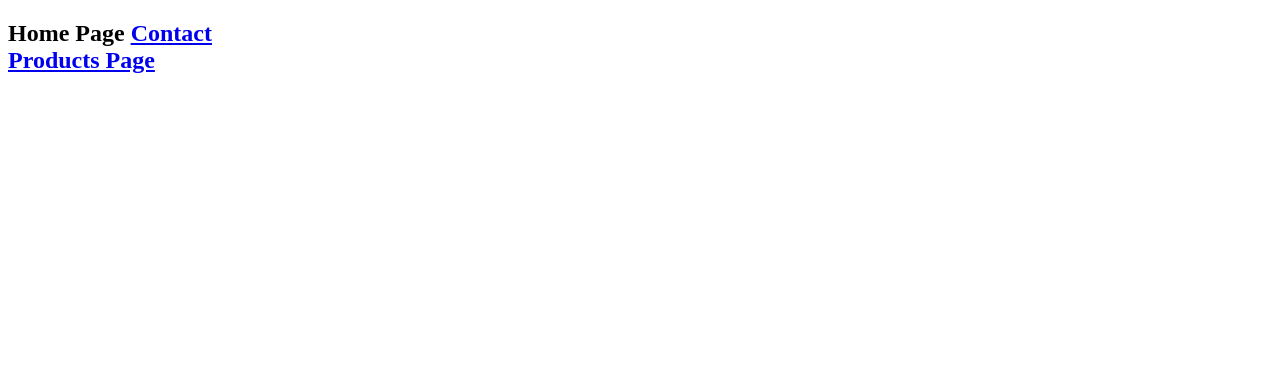
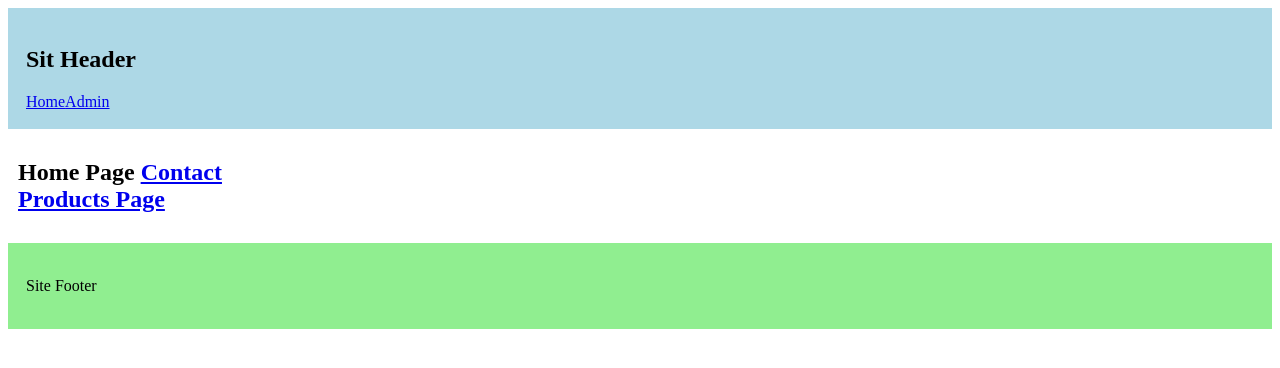
Before and after one commit to schalse/nuxt-project, a Nuxt app: page / in a window 1280 px wide. Shown: the top 368 px of the page. Built offline with nearby package versions, Linux system fonts and the light colour scheme.

Commit message:
default and custom layouts

```diff
--- a/app/app.vue
+++ b/app/app.vue
@@ -1,7 +1,9 @@
 <template>
   <div>
     <NuxtRouteAnnouncer />
-    <NuxtPage/>
+    <NuxtLayout>
+      <NuxtPage/>
+    </NuxtLayout>
   </div>
 </template>
 
--- /dev/null
+++ b/app/layouts/admin.vue
@@ -0,0 +1,12 @@
+<template>
+    <div>
+        <h2>Admin Dashboard</h2>
+        <nav>
+            <NuxtLink to="/admin">Dashboard</NuxtLink>
+            <NuxtLink to="/">Home</NuxtLink>
+        </nav>
+        <div style="margin-top: top 20px;">
+            <slot></slot>
+        </div>
+    </div>
+</template>
--- /dev/null
+++ b/app/layouts/default.vue
@@ -0,0 +1,15 @@
+<template>
+    <div>
+        <header style="background:lightblue; padding:18px ;">
+            <h2>Sit Header</h2>
+            <NuxtLink to="/">Home</NuxtLink>
+            <NuxtLink to="/admin">Admin</NuxtLink>
+        </header>
+        <main style="padding:10px">
+            <slot></slot>
+        </main>
+        <footer style="background: lightgreen; padding:18px">
+          <p>Site Footer</p>
+        </footer>
+    </div>
+</template>
--- /dev/null
+++ b/app/pages/admin.vue
@@ -0,0 +1,10 @@
+<script setup>
+definePageMeta({
+    layout:'admin'
+})
+</script>
+<template>
+    <div>
+        <h3>Admin Panel</h3>
+    </div>
+</template>
```
